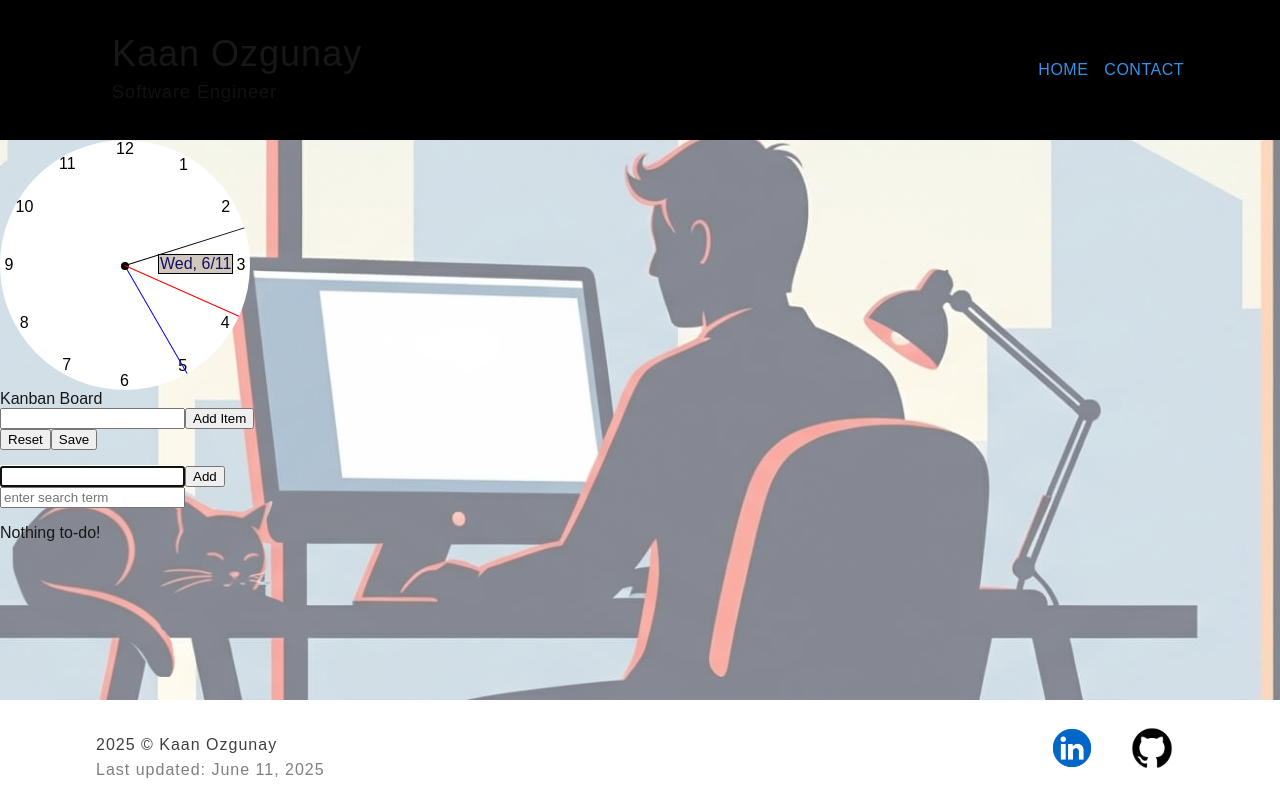
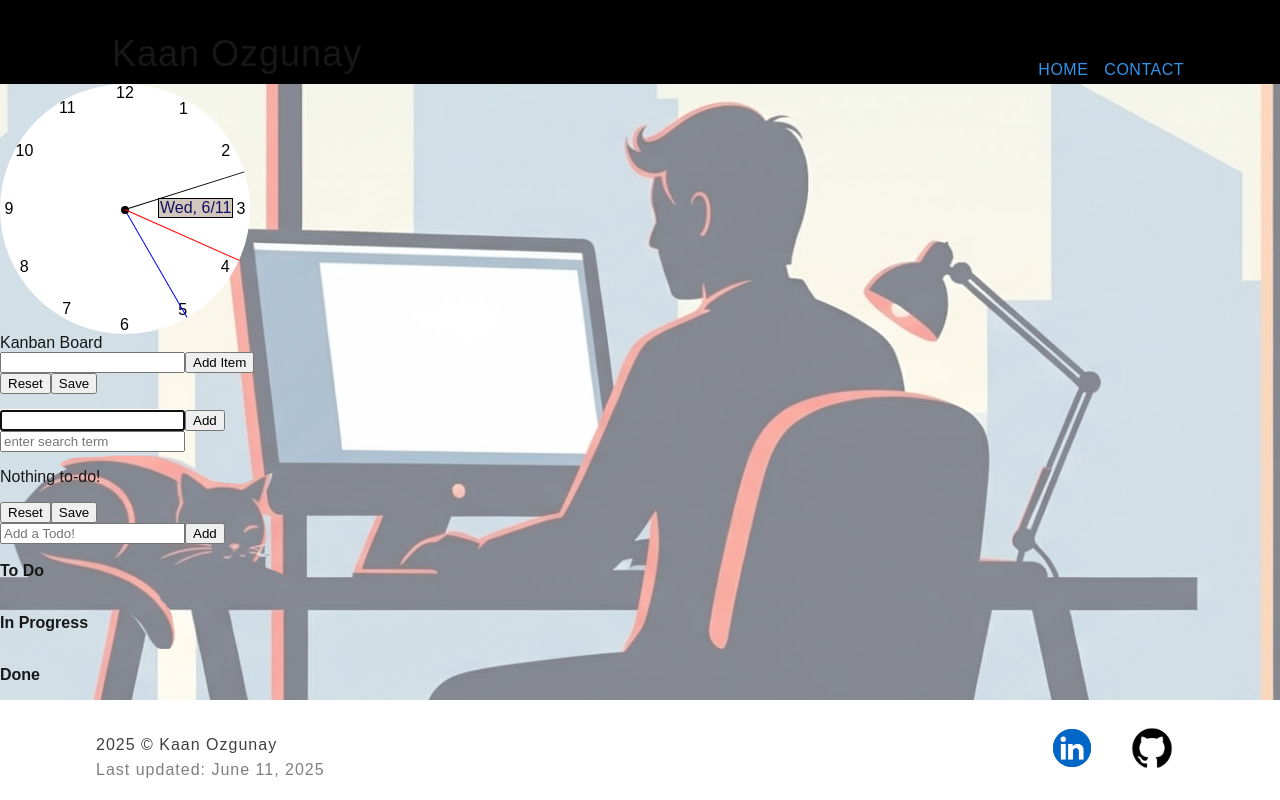
Before and after one commit to KOzg/project-ho, a Next.js app: page /lab in a window 1280 px wide. Built offline with nearby package versions, Linux system fonts and the light colour scheme.

Commit message:
clean-up folders for new todo

```diff
--- a/src/app/lab/page.tsx
+++ b/src/app/lab/page.tsx
@@ -2,6 +2,8 @@ import TodoList from '@/components/SimpleTodo/TodoList/TodoList';
 import Clock from '@/components/Clock/Clock';
 import Kanban from '@/components/Kanban/Kanban';
 import { SimpleTodoProvider } from '@/components/SimpleTodo/SimpleTodoProvider';
+import { TodoProvider } from '@/components/NewTodo/TodoProvider';
+import Todo from '@/components/NewTodo/Todo/Todo';
 
 // import { getAlbums } from './api';
 
@@ -14,6 +16,9 @@ export default async function Lab() {
       <SimpleTodoProvider>
         <TodoList />
       </SimpleTodoProvider>
+      <TodoProvider>
+        <Todo />
+      </TodoProvider>
 
       {/*<AlbumCarousel/>*/}
     </>
```
Also changed, not shown: src/components/NewTodo/Column/Column.tsx (renamed from src/components/Todo/Column/Column.tsx), src/components/NewTodo/Column/Column.types.ts (renamed from src/components/Todo/Column/Column.types.ts), src/components/NewTodo/ListItem/ListItem.tsx (renamed from src/components/Todo/ListItem/ListItem.tsx), src/components/NewTodo/ListItem/ListeItem.types.ts (renamed from src/components/Todo/ListItem/ListeItem.types.ts), src/components/NewTodo/Todo/Todo.tsx (renamed from src/components/Todo/Todo/Todo.tsx), src/components/NewTodo/Todo/Todo.types.ts (renamed from src/components/Todo/Todo/Todo.types.ts), src/components/NewTodo/TodoProvider.tsx (renamed from src/components/Todo/TodoProvider.tsx), src/components/NewTodo/helpers.ts (renamed from src/components/Todo/helpers.ts), src/components/NewTodo/reducer.ts (renamed from src/components/Todo/reducer.ts).
